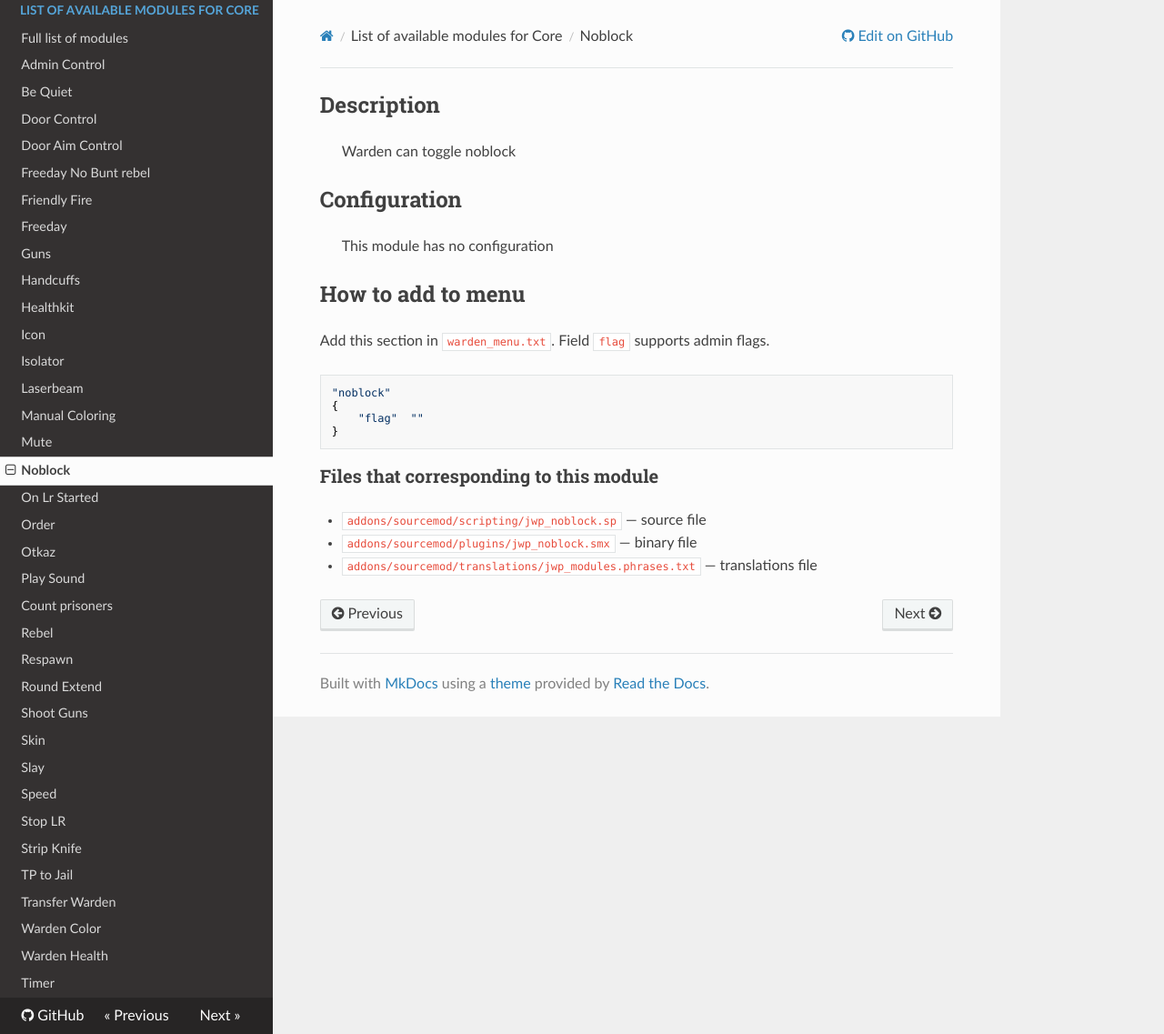
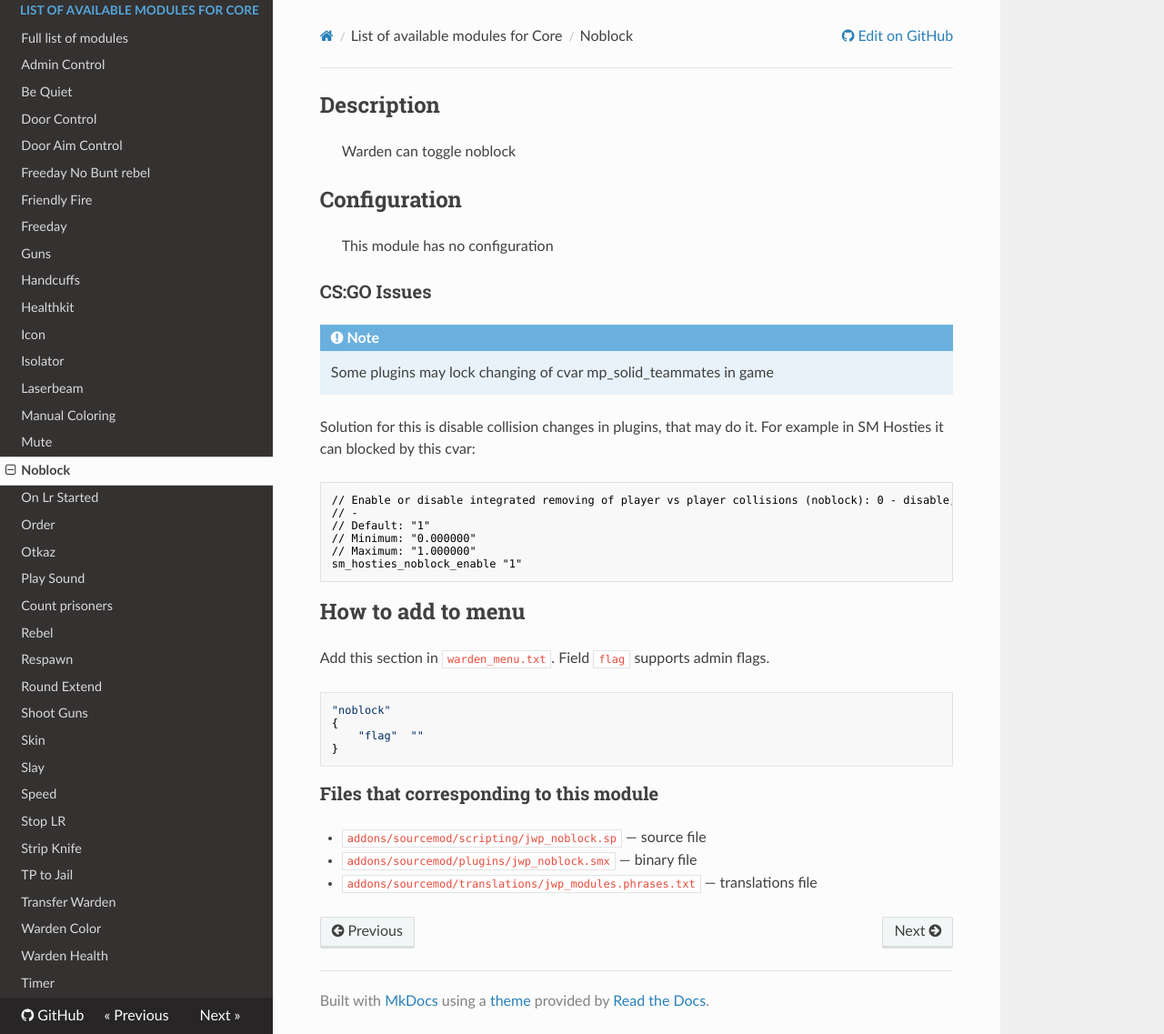
Before and after one commit to TiBarification/Jail-Warden-Pro, an MkDocs documentation site: the page built from docs/Module-Noblock.md, in a window 1280 px wide and 1137 px high. Shown: the whole window at 91% size. Built offline with MkDocs 1.6.1, drawn with Linux system fonts in a browser that asks for light colours; nearby versions of some CDN libraries; old or Windows-style settings are respelled for this version of MkDocs.

Commit message:
Docs update
Updated documentation for modules Friendly Fire and Noblock

````diff
--- a/docs/Module-Noblock.md
+++ b/docs/Module-Noblock.md
@@ -3,6 +3,24 @@
 
 ## Configuration
 >This module has no configuration
+
+### CS:GO Issues
+
+!!!Note
+	Some plugins may lock changing of cvar mp_solid_teammates in game
+
+Solution for this is disable collision changes in plugins, that may do it.
+For example in SM Hosties it can blocked by this cvar:
+
+```cfg
+// Enable or disable integrated removing of player vs player collisions (noblock): 0 - disable, 1 - enable
+// -
+// Default: "1"
+// Minimum: "0.000000"
+// Maximum: "1.000000"
+sm_hosties_noblock_enable "1"
+```
+
 
 ## How to add to menu
 Add this section in `warden_menu.txt`. Field `flag` supports admin flags.
````
Also changed, not shown: docs/Module-Friendly-Fire.md (+13 -0 lines).
